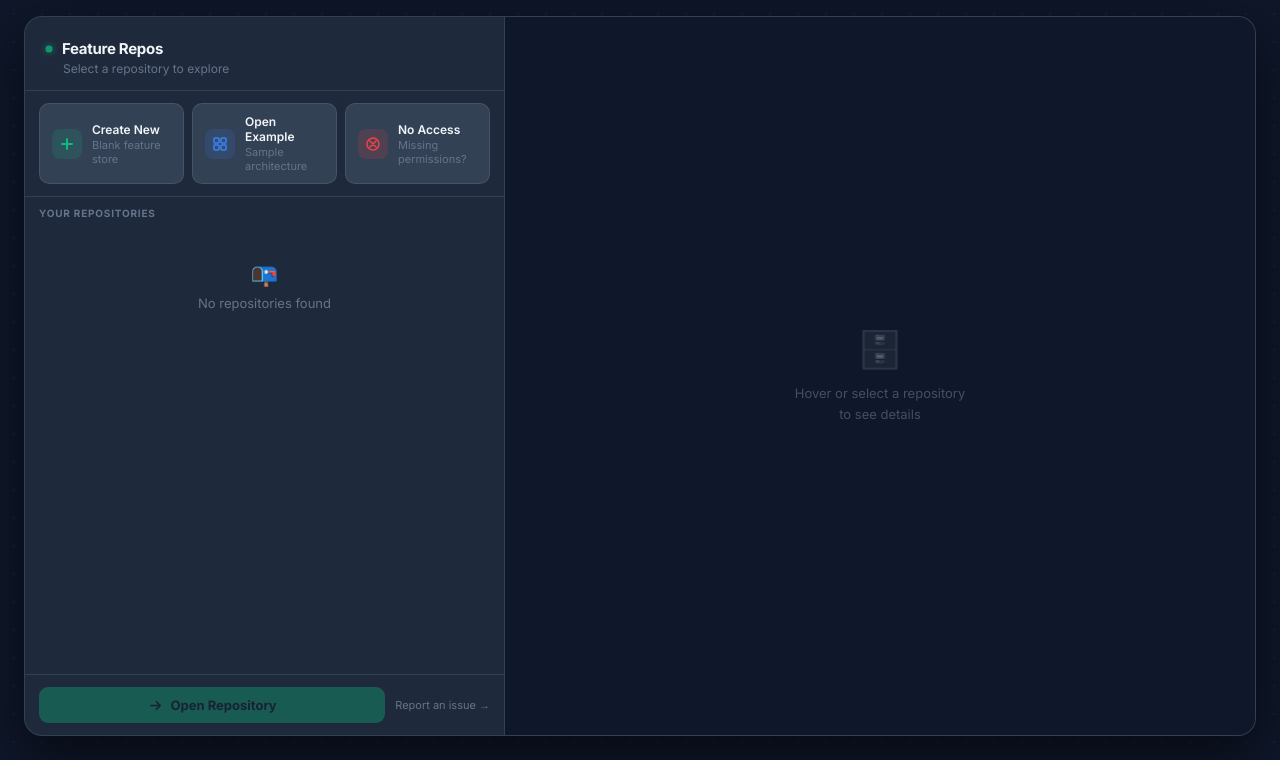
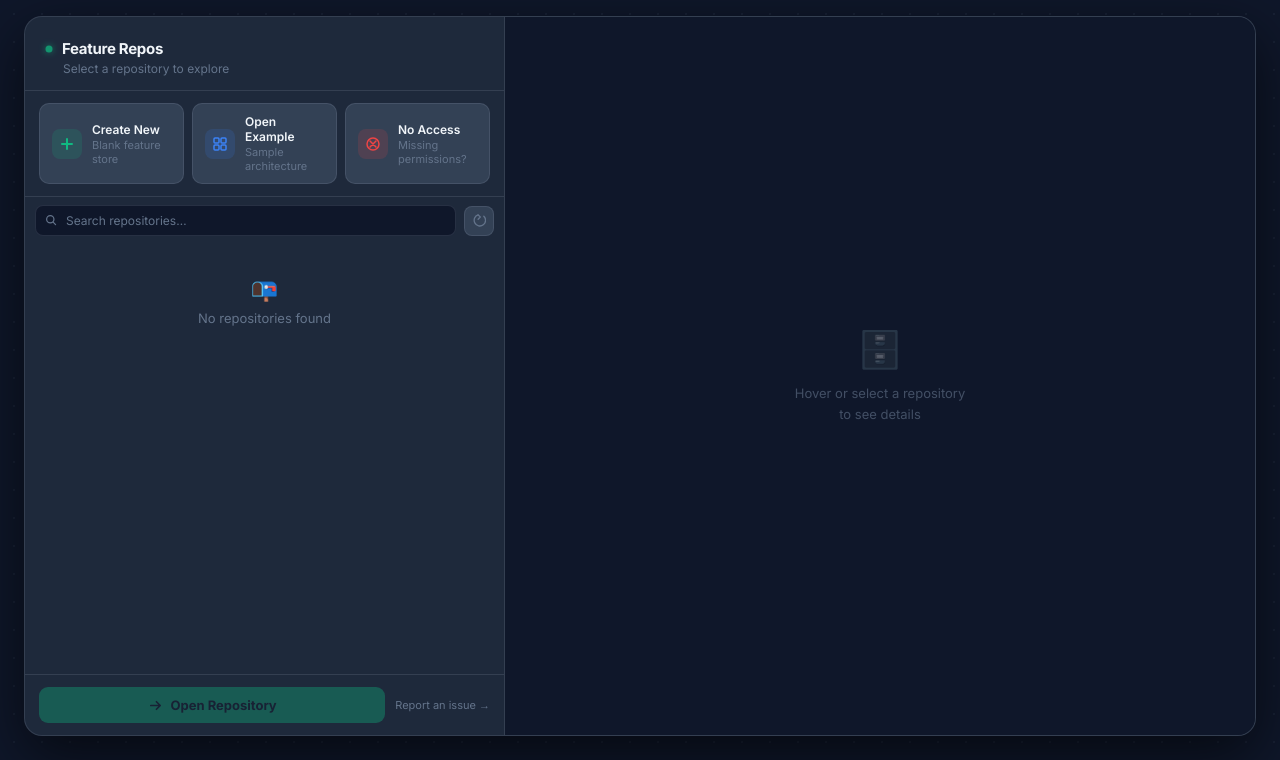
Before and after one commit to ThatoK3/Feature-Store-Architect-Django, a Django app: page / in a window 1280 px wide. Shown: the part 56-816 px from the top of the page. Run offline with Django 5.2, Linux system fonts and the light colour scheme; the visitor is signed in with stand-in values (Sample User, id 1); data that the repository does not hold is empty.

Commit message:
Secure gate update

```diff
--- a/SecureGate/static/SecureGate/css/auth.css
+++ b/SecureGate/static/SecureGate/css/auth.css
@@ -1054,3 +1054,71 @@ body::before {
             padding-top: 72px;
             padding-bottom: 24px;
         }
+
+        /* ── Repo toolbar: search + refresh ── */
+        .ca-repo-toolbar {
+            display: flex;
+            align-items: center;
+            gap: 8px;
+            padding: 8px 10px 4px;
+        }
+
+        .ca-search-wrap {
+            flex: 1;
+            position: relative;
+            display: flex;
+            align-items: center;
+        }
+
+        .ca-search-icon {
+            position: absolute;
+            left: 10px;
+            color: var(--text-muted);
+            pointer-events: none;
+        }
+
+        .ca-search-input {
+            width: 100%;
+            padding: 7px 10px 7px 30px;
+            background: var(--bg-primary);
+            border: 1px solid var(--border-color);
+            border-radius: 8px;
+            color: var(--text-primary);
+            font-size: 12px;
+            font-family: inherit;
+            outline: none;
+            transition: border-color 0.15s;
+        }
+
+        .ca-search-input:focus {
+            border-color: var(--feast-green);
+        }
+
+        .ca-search-input::placeholder { color: var(--text-muted); }
+
+        .ca-refresh-btn {
+            width: 30px; height: 30px;
+            border-radius: 8px;
+            background: var(--bg-tertiary);
+            border: 1px solid var(--border-color);
+            color: var(--text-muted);
+            cursor: pointer;
+            display: flex; align-items: center; justify-content: center;
+            flex-shrink: 0;
+            transition: all 0.15s;
+        }
+
+        .ca-refresh-btn:hover {
+            background: var(--bg-secondary);
+            color: var(--feast-green);
+            border-color: var(--feast-green);
+        }
+
+        @keyframes ca-spin {
+            from { transform: rotate(0deg); }
+            to   { transform: rotate(360deg); }
+        }
+
+        .ca-refresh-spinning svg {
+            animation: ca-spin 0.6s linear infinite;
+        }
--- a/SecureGate/templates/SecureGate/chooseapp.html
+++ b/SecureGate/templates/SecureGate/chooseapp.html
@@ -58,7 +58,24 @@
             </a>
         </div>
 
-        <div class="ca-divider">Your Repositories</div>
+        <!-- Search + refresh bar -->
+        <div class="ca-repo-toolbar">
+            <div class="ca-search-wrap">
+                <svg class="ca-search-icon" width="13" height="13" viewBox="0 0 16 16" fill="none">
+                    <circle cx="6.5" cy="6.5" r="4.5" stroke="currentColor" stroke-width="1.5"/>
+                    <path d="M10 10l3 3" stroke="currentColor" stroke-width="1.5" stroke-linecap="round"/>
+                </svg>
+                <input id="repoSearch" class="ca-search-input" type="text"
+                    placeholder="Search repositories…"
+                    oninput="filterRepos(this.value)"/>
+            </div>
+            <button class="ca-refresh-btn" onclick="refreshRepos()" title="Refresh">
+                <svg width="14" height="14" viewBox="0 0 16 16" fill="none">
+                    <path d="M13.5 2.5A6.5 6.5 0 1 1 7 1" stroke="currentColor" stroke-width="1.5" stroke-linecap="round"/>
+                    <path d="M7 1l2.5 2.5L7 6" stroke="currentColor" stroke-width="1.5" stroke-linecap="round" stroke-linejoin="round"/>
+                </svg>
+            </button>
+        </div>
 
         <!-- Repo list -->
         <div class="ca-repo-list" id="repoList">
@@ -258,6 +275,36 @@ function openNewRepo()  { window.open('/ui/feast?new', '_blank'); }
 function openExample()  { window.open('/ui/feast', '_blank'); }
 
 // ── Helpers ───────────────────────────────────────────
+function filterRepos(query) {
+    const q = query.toLowerCase().trim();
+    if (!q) { renderRepos(repos); return; }
+    renderRepos(repos.filter(r =>
+        r.name.toLowerCase().includes(q) ||
+        (r.default_owner || '').toLowerCase().includes(q) ||
+        (r.description || '').toLowerCase().includes(q)
+    ));
+}
+
+function refreshRepos() {
+    const btn = document.querySelector('.ca-refresh-btn');
+    if (btn) btn.classList.add('ca-refresh-spinning');
+    document.getElementById('repoSearch').value = '';
+    fetch('/api/repositories/')
+        .then(r => { if (!r.ok) throw new Error('Failed'); return r.json(); })
+        .then(data => {
+            repos = Array.isArray(data) ? data : (data.data || []);
+            renderRepos(repos);
+            selectedId = null;
+            pinnedId   = null;
+            document.getElementById('openAppBtn').disabled = true;
+            hideDetail();
+        })
+        .catch(() => {})
+        .finally(() => {
+            if (btn) btn.classList.remove('ca-refresh-spinning');
+        });
+}
+
 function escapeHtml(t) {
     if (!t) return '';
     const d = document.createElement('div');
```
